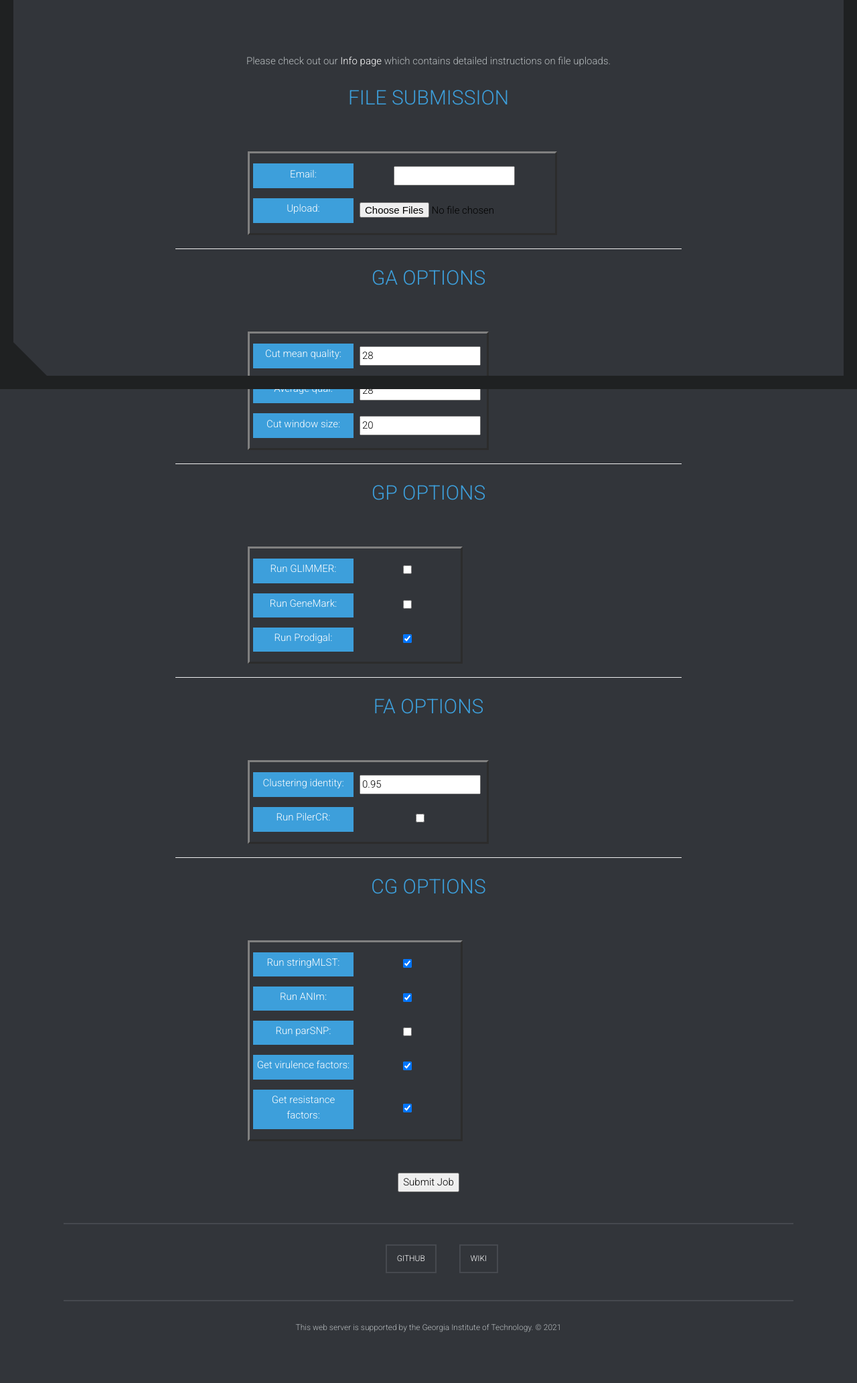
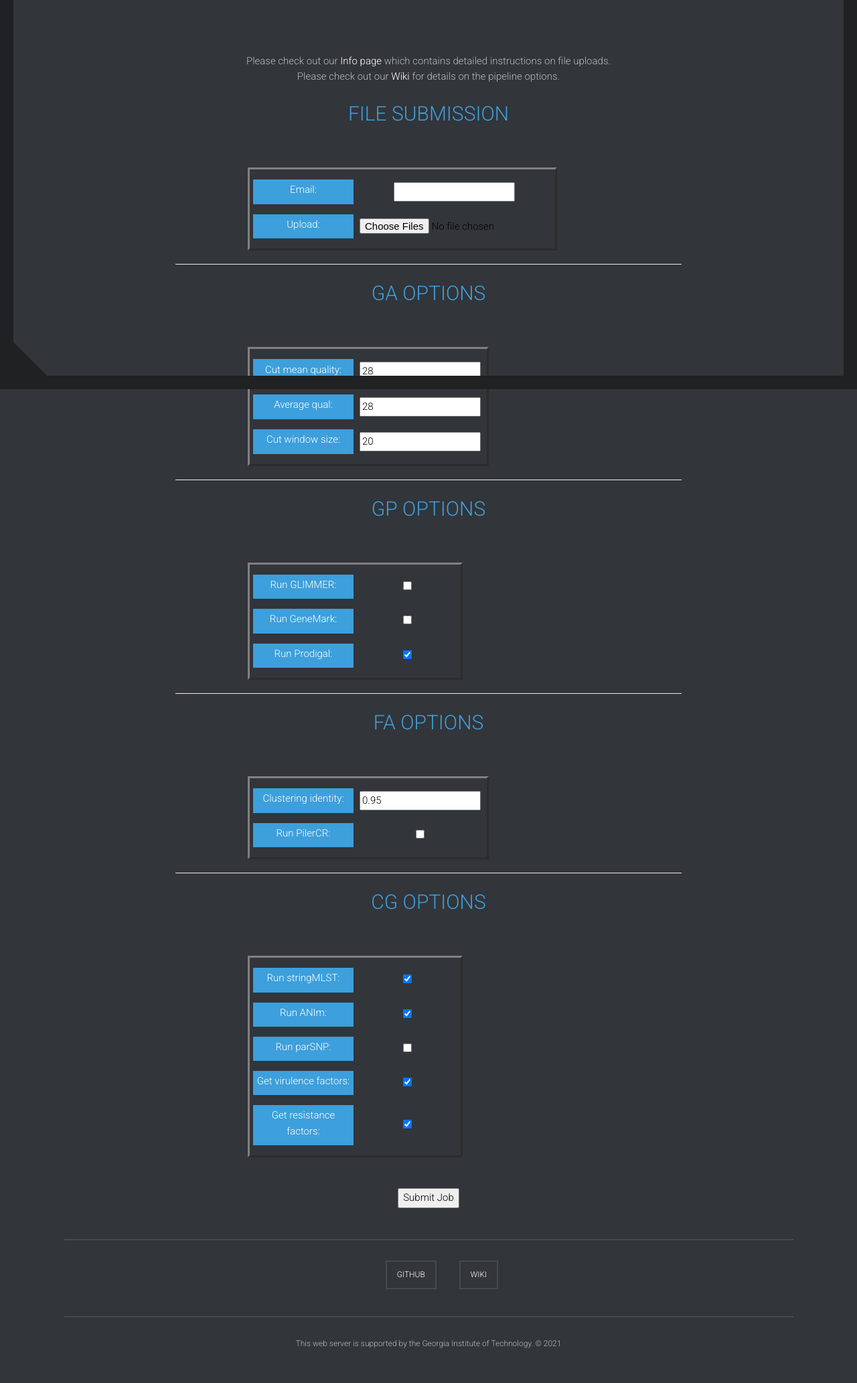
Before and after one commit to taylorSci/BIOL-7210_Predictive-web-server, a Django app: page /fbp/options/GA-CG in a window 1280 px wide. Shown: the part 219-2284 px from the top of the page at 67% size. Before the commit the page ends 2208 px from the top, so only its background shows below. Run offline with Django 3.2, Linux system fonts and the light colour scheme; some libraries are stand-ins or nearby versions.

Commit message:
Link to Wiki at top of options page.

```diff
--- a/django/foodbornePathogen/templates/foodbornePathogen/options.html
+++ b/django/foodbornePathogen/templates/foodbornePathogen/options.html
@@ -11,6 +11,7 @@
 {% block content %}
     <main>
         <div class="text-center">Please check out our <a href="info">Info page</a> which contains detailed instructions on file uploads.</div>
+        <div class="text-center">Please check out our <a href="https://compgenomics2021.biosci.gatech.edu/Team_I_Webserver">Wiki</a> for details on the pipeline options.</div>
         <div class="welcome-title text-center"><h2>File Submission</h2></div><br></br>
         {# <div class="text-center"><img src="{% static 'foodbornePathogen/img/FileTypes.jpg' %}" alt="input files"></div><br></br> #}
         <form method="post" enctype="multipart/form-data" style="color: black;">
```
